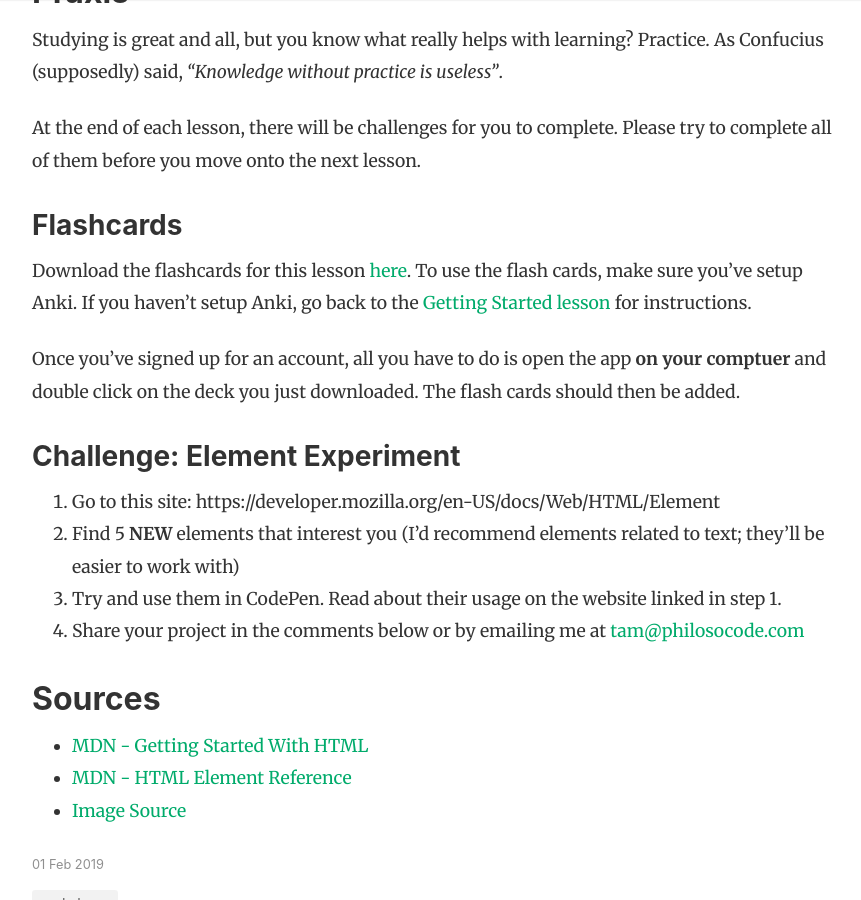
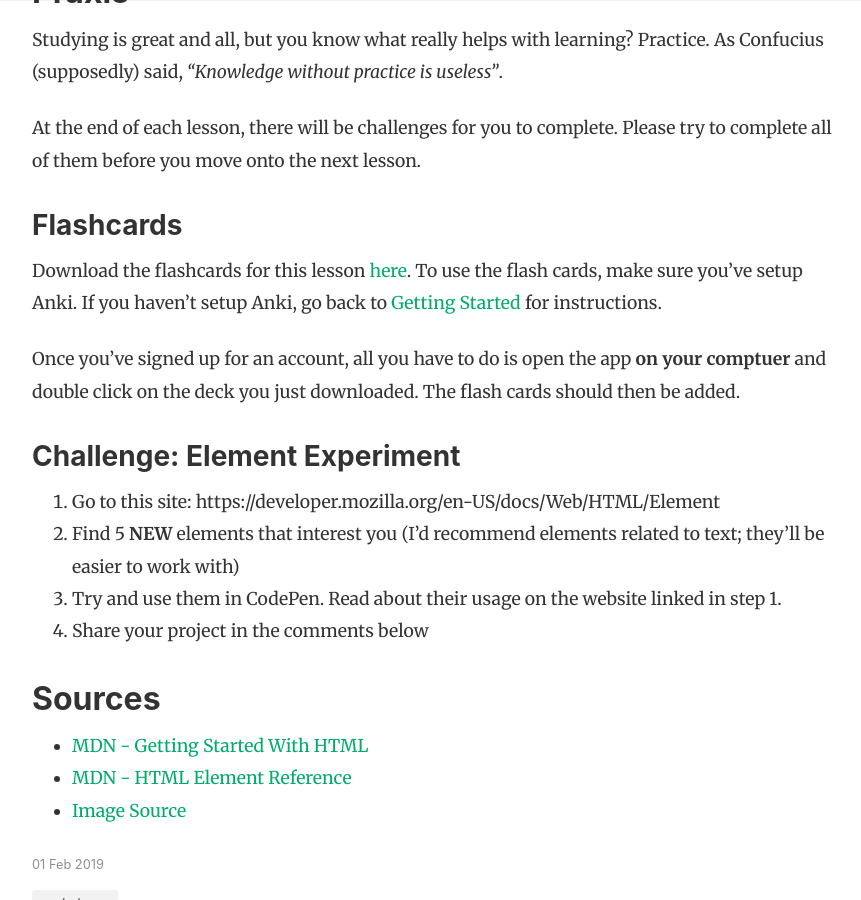
Before and after one commit to Philosocode/philosocode-blog, a Jekyll site: the page built from _posts/courses/web-hero/2019-02-01-into-to-html/2019-02-01-into-to-html.md, in a window 1280 px wide and 900 px high, scrolled down 7775 px. Shown: the whole window, without its empty margins (253-1114 px from the left). Built offline with Jekyll 4.4.1, drawn with Linux system fonts in a browser that asks for light colours; nearby versions of some CDN libraries; comment, search, counter and statistics services are not loaded.

```diff
--- a/_config.yml
+++ b/_config.yml
@@ -5,7 +5,7 @@ meta_description: "Clear, comprehensive, easy to understand programming tutorial
 logo: 'assets/images/logo.png'
 favicon: 'assets/images/logo.png'
 baseurl: ""
-# google_analytics: 'UA-46278016-1'
+google_analytics: 'UA-133733967-1'
 disqus: 'Philosocode'
 # mailchimp-list: 'https://wowthemes.us11.list-manage.com/subscribe/post?u=8aeb20a530e124561927d3bd8&amp;id=8c3d2d214b'
 
--- a/_layouts/default.html
+++ b/_layouts/default.html
@@ -22,13 +22,13 @@
 
 {% if jekyll.environment == 'production' %}
 <script>
-//   (function(i,s,o,g,r,a,m){i['GoogleAnalyticsObject']=r;i[r]=i[r]||function(){
-//   (i[r].q=i[r].q||[]).push(arguments)},i[r].l=1*new Date();a=s.createElement(o),
-//   m=s.getElementsByTagName(o)[0];a.async=1;a.src=g;m.parentNode.insertBefore(a,m)
-//   })(window,document,'script','//www.google-analytics.com/analytics.js','ga');
+  (function(i,s,o,g,r,a,m){i['GoogleAnalyticsObject']=r;i[r]=i[r]||function(){
+  (i[r].q=i[r].q||[]).push(arguments)},i[r].l=1*new Date();a=s.createElement(o),
+  m=s.getElementsByTagName(o)[0];a.async=1;a.src=g;m.parentNode.insertBefore(a,m)
+  })(window,document,'script','//www.google-analytics.com/analytics.js','ga');
 
-//   ga('create', '{{site.google_analytics}}', 'auto');
-//   ga('send', 'pageview');
+  ga('create', '{{site.google_analytics}}', 'auto');
+  ga('send', 'pageview');
 </script>
 {% endif %}
 
--- a/_posts/courses/web-hero/2019-02-01-into-to-html/2019-02-01-into-to-html.md
+++ b/_posts/courses/web-hero/2019-02-01-into-to-html/2019-02-01-into-to-html.md
@@ -225,7 +225,7 @@ At the end of each lesson, there will be challenges for you to complete. Please
 
 ### Flashcards
 Download the flashcards for this lesson [here](https://drive.google.com/file/d/1Oqh1q37D2TrlegIZUhiQ1ZA_BEPuyApt/view?usp=sharing).
-To use the flash cards, make sure you've setup Anki. If you haven't setup Anki, go back to the [Getting Started lesson]({% post_url courses/web-hero/2019-01-26-getting-started %}) for instructions.
+To use the flash cards, make sure you've setup Anki. If you haven't setup Anki, go back to [Getting Started]({% post_url courses/web-hero/2019-01-26-getting-started %}) for instructions.
 
 Once you've signed up for an account, all you have to do is open the app **on your comptuer** and double click on the deck you just downloaded.
 The flash cards should then be added.
@@ -235,7 +235,7 @@ The flash cards should then be added.
 1. Go to this site: https://developer.mozilla.org/en-US/docs/Web/HTML/Element
 2. Find 5 **NEW** elements that interest you (I'd recommend elements related to text; they'll be easier to work with)
 3. Try and use them in CodePen. Read about their usage on the website linked in step 1.
-4. Share your project in the comments below or by emailing me at [tam@philosocode.com](mailto:tam@philosocode.com)
+4. Share your project in the comments below
 
 
 ## Sources
```
